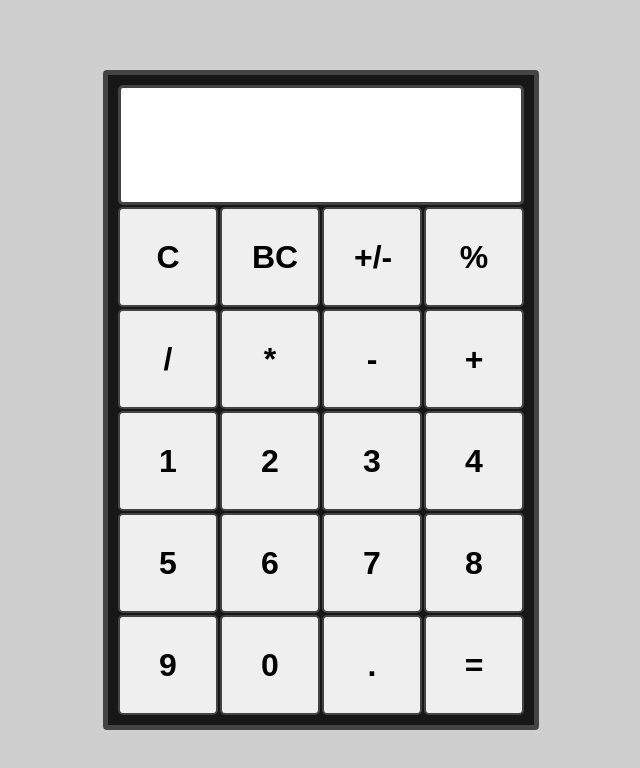
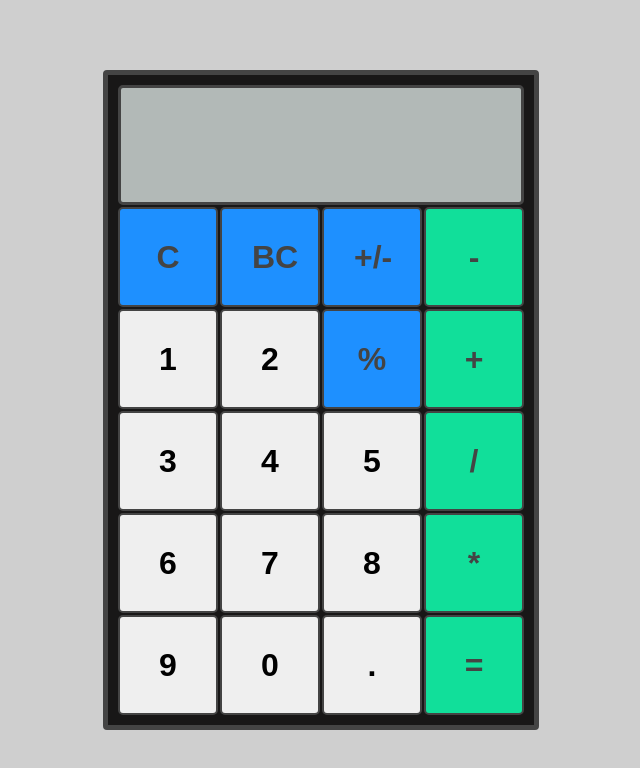
Before and after one commit to jaycee-cpu93/calculator, a plain HTML site: page index.html in a window 1280 px wide. Shown: the whole page, without its empty margins (319-959 px from the left). Drawn offline with Linux system fonts and the light colour scheme.

Commit message:
added some css colors to the buttons

```diff
--- a/index.html
+++ b/index.html
@@ -12,26 +12,26 @@
         <div class="calc">
             <div class="wrapper">
                 <input id="output" type="text" />
-                <button class="clear" id="clear" value="C" type="button">C</button>
-                <button class="backspace"  value="bc" type="button">BC</button>
-                <button class="plus_or_minus" value="+/-" type="button">+/-</button>
-                <button class="modulus"  value="%" type="button">%</button>
-                <button class="operator"  value="/" type="button">/</button>
-                <button class="operator"  value="*" type="button">*</button>
+                <button class="special_operator" id="clear" value="C" type="button">C</button>
+                <button class="special_operator"  value="bc" type="button">BC</button>
+                <button class="special_operator" value="+/-" type="button">+/-</button>
                 <button class="operator"  value="-" type="button">-</button>
-                <button class="operator" value="+"  type="button">+</button>
                 <button class="operand" value="1" type="button">1</button>
                 <button class="operand" value="2" type="button">2</button>
+                <button class="special_operator"  value="%" type="button">%</button>
+                <button class="operator" value="+"  type="button">+</button>
                 <button class="operand" value="3" type="button">3</button>
                 <button class="operand" value="4" type="button">4</button>
                 <button class="operand" value="5" type="button">5</button>
+                <button class="operator"  value="/" type="button">/</button>
                 <button class="operand" value="6" type="button">6</button>
                 <button class="operand" value="7" type="button">7</button>
                 <button class="operand" value="8" type="button">8</button>
+                <button class="operator"  value="*" type="button">*</button>
                 <button class="operand" value="9" type="button">9</button>
                 <button class="operand" value="0"  type="button">0</button>
                 <button class="decimal" value="."id="decimal" type="button">.</button>
-                <button class="result" value="=" id="" type="button">=</button>
+                <button class="operator" value="=" id="" type="button">=</button>
             </div>
         </div>
 </body>
--- a/script.js
+++ b/script.js
@@ -1,12 +1,3 @@
-//onclick of a button i want to display the value of the button in a div container
-//i want to display the value of the button in a div container
-/* let firstOperand = document.getElementsByClassName("operand");
-console.log(firstOperand)
-let secondOperand = document.getElementsByClassName("operand").value;
-let operator = document.getElementsByClassName("operator").value;
-let result = document.getElementsByClassName("result").value; */
-//let clear = document.getElementsByClassName("clear");
- //div container to display the result
 let operandArr = [];
 
 function addition (num1, num2){
@@ -61,10 +52,7 @@ window.addEventListener("click",(e) => {
         let output = document.getElementById("output");
         let key = e.target.value;
         output.value = key;
-        //console.log(e.target.localName)
-        // if(key === "backspace"){
-        //     operandArr.pop(key);
-        // }
+
         console.log(e.target.classList.contains("operator"))
         if(e.target.classList.contains("operator")){
             console.log("i am an operator")
@@ -73,19 +61,22 @@ window.addEventListener("click",(e) => {
         if(key !== "=" && key !== "C" && key !== "bc"){
             operandArr.push(key)
         }
+        //bc button removes the last element from the array
         else if(key === "bc"){
             operandArr.pop(key);
         }
         output.value = ""; // to avoid double value
-        //console.log(operandArr)
+        //populate the array
         operandArr.forEach(numberInTheArr => {
             output.value += numberInTheArr;
         });
 
-        let firstAndSecondNumberOperator = getNumberAndNaNFromOperandArr()
-        //console.log(firstAndSecondNumberOperator)
+        let firstAndSecondNumberOperator = getNumberAndNaNFromOperandArr() //get the first and second number and operator
+        //the first number is the first element in the array
         let firstOperand = firstAndSecondNumberOperator[0];
         let secondOperand = firstAndSecondNumberOperator[1];
+
+        //operation is getting the actual operator
         let operation = operandArr[firstAndSecondNumberOperator[2]];
         let answer = 0
         if(key==="=" && operandArr.length > 1){
@@ -116,46 +107,5 @@ window.addEventListener("click",(e) => {
             //this will empty the array like this
             operandArr = []
         }
-
-
     }
 });
-
-
-
-
-
-
-
-
-
-// function simpleCalculator() {
-//     var num1 = document.getElementById("num1").value;
-//     var num2 = document.getElementById("num2").value;
-//     var operator = document.getElementById("operator").value;
-//     var result = 0;
-//     if (operator == "+") {
-//         result = parseInt(num1) + parseInt(num2);
-//     } else if (operator == "-") {
-//         result = parseInt(num1) - parseInt(num2);
-//     } else if (operator == "*") {
-//         result = parseInt(num1) * parseInt(num2);
-//     } else if (operator == "/") {
-//         result = parseInt(num1) / parseInt(num2);
-//     }
-//     document.getElementById("result").value = result;
-// }  //end of simpleCalculator
-
-
-/* function operate(operator, num1, num2) {
-    if (operator === '+') {
-        return num1 + num2;
-    } else if (operator === '-') {
-        return num1 - num2;
-    } else if (operator === '*') {
-        return num1 * num2;
-    } else if (operator === '/') {
-        return num1 / num2;
-    }
-}
-console.log(operate('+', 1, 2)); */
--- a/style.css
+++ b/style.css
@@ -53,15 +53,36 @@ button:active{
         padding-top: 30px;
         font-size: 400%;
         font-weight: bold;
-        background-color: #fff;
-        color: #444;
+        background-color: #b2b9b7;
+        color: black;
         border: 3px solid #444;
         overflow-x: hidden;
 }
 input{
     text-align: end;
+    cursor: not-allowed;
 }
-
-#zero{
-    grid-column: 1 / span 2;
+button.operator{
+    background-color: rgb(17, 223, 154);
+    color: #444;
 }
+button.operator:hover{
+    background-color: aquamarine;
+    color: #444;
+}
+button.operator:active{
+    background-color: #fff;
+    color: #444;
+}
+.special_operator{
+    background-color: dodgerblue;
+    color: #444;
+}
+.special_operator:hover{
+    background-color: skyblue;
+    color: #444;
+}
+.special_operator:active{
+    background-color: #fff;
+    color: #444;
+}
```
